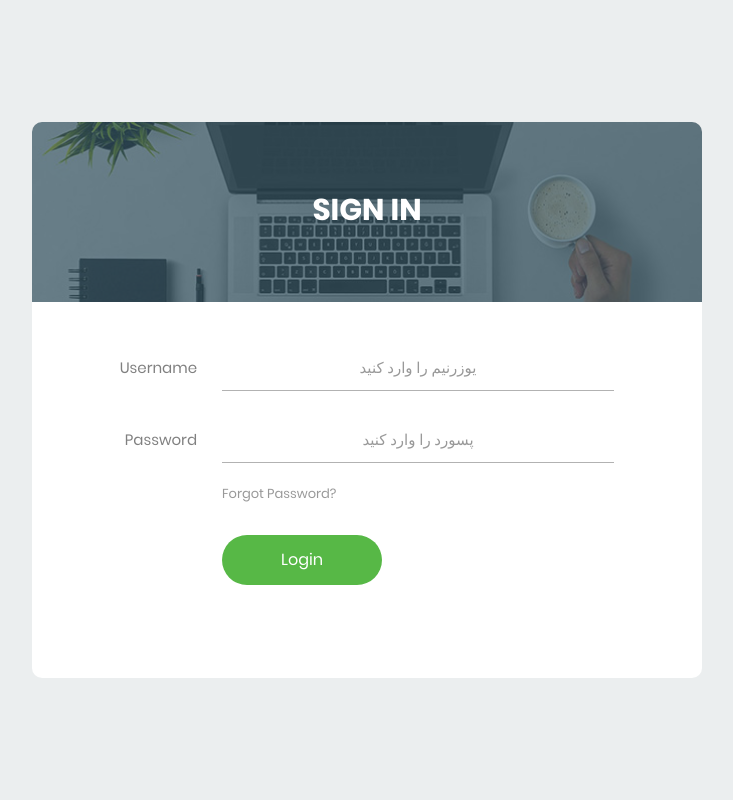
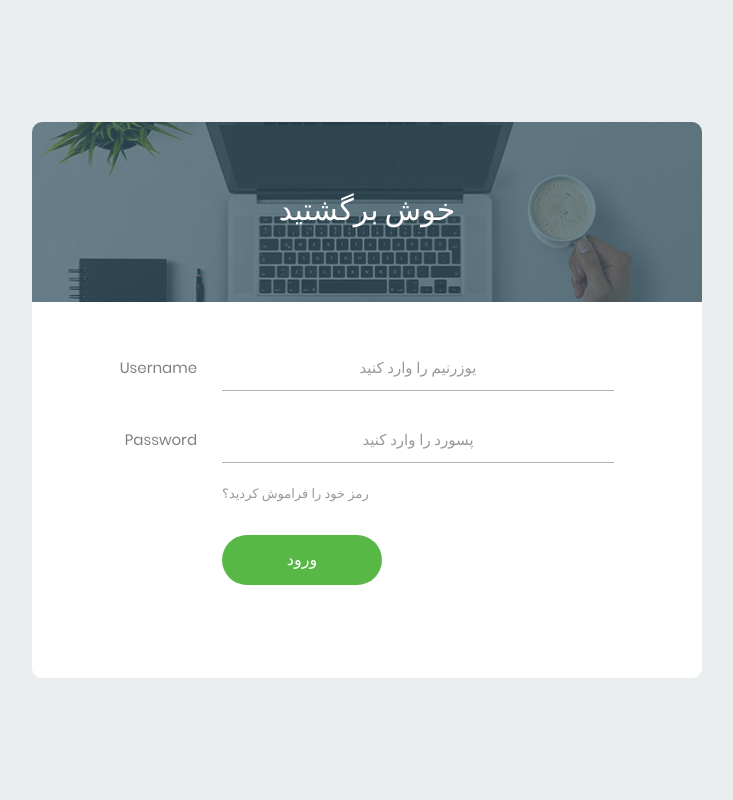
Before and after one commit to Mr-Ak-100/blog_website, a Django app: page /profile/login in a window 1280 px wide. Shown: the whole page, without its empty margins (273-1006 px from the left). Run offline with Django 4.2, Linux system fonts and the light colour scheme; data that the repository does not hold is empty; some libraries are stand-ins or nearby versions.

Commit message:
complete_login_and_register_language

```diff
--- a/account/templates/account/login.html
+++ b/account/templates/account/login.html
@@ -39,7 +39,7 @@
             <div class="login100-form-title"
                  style="background-image: url({% static 'account/login/images/bg-01.jpg' %});">
 					<span class="login100-form-title-1">
-						Sign In
+						خوش برگشتید
 					</span>
             </div>
 
@@ -68,14 +68,14 @@
                 <div class="flex-sb-m w-full p-b-30">
                     <div>
                         <a href="#" class="txt1">
-                            Forgot Password?
+                            رمز خود را فراموش کردید؟
                         </a>
                     </div>
                 </div>
 
                 <div class="container-login100-form-btn">
                     <button class="login100-form-btn">
-                        Login
+                        ورود
                     </button>
                 </div>
 
```
Also changed, not shown: account/templates/account/register.html (+5 -5 lines).
